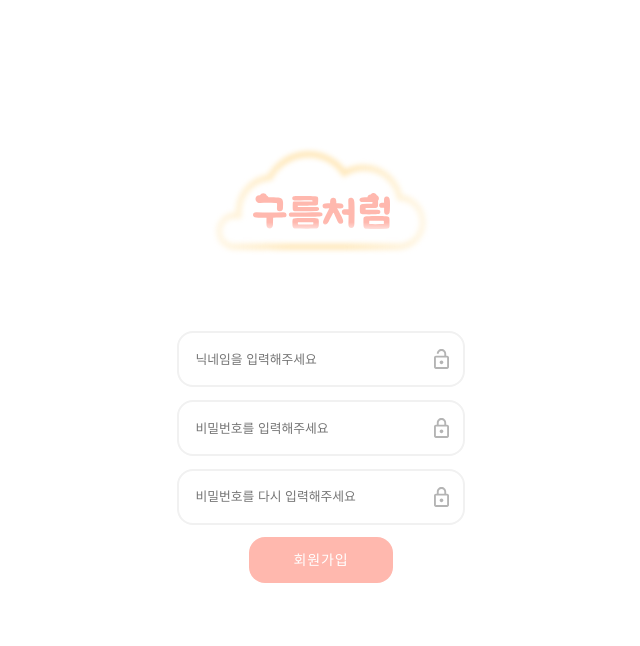
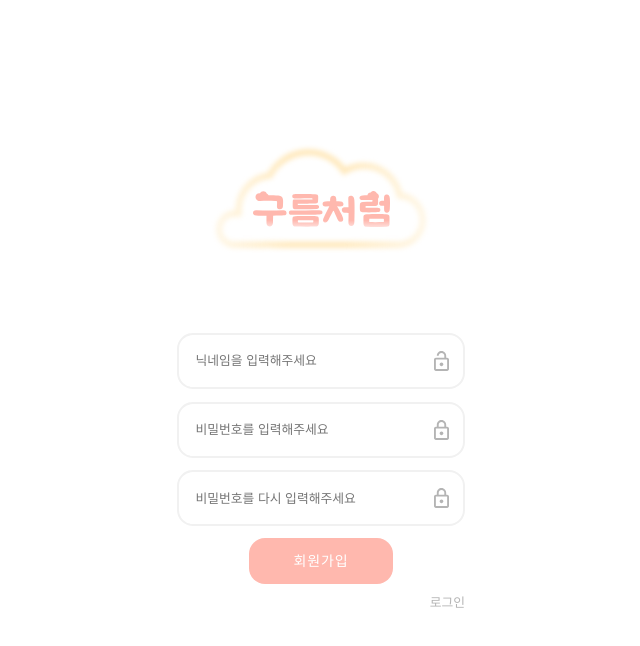
Before and after one commit to goormthon-Univ/TEAM_6, a React (Vite) app: page /signup in a window 1280 px wide. Shown: the top 646 px of the page, without its empty margins (319-959 px from the left). Built offline with nearby package versions, Linux system fonts and the light colour scheme; no server answers; a web font is replaced by a local one.

Commit message:
feat: 페이지 전환

```diff
--- a/src/pages/LoginPage/index.tsx
+++ b/src/pages/LoginPage/index.tsx
@@ -1,4 +1,4 @@
-import { IonButton, IonInput, IonPage } from "@ionic/react";
+import { IonButton, IonContent, IonInput, IonPage } from "@ionic/react";
 import React, { useState } from "react";
 import styled from "styled-components";
 import MainImage from "../../assets/login/MainImage";
@@ -47,7 +47,10 @@ const LoginPage = () => {
   };
   return (
     <BaseDiv>
-      <MainImage />
+      <StyledHeader>
+        <MainImage />
+      </StyledHeader>
+
       <StyledContent>
         <form onSubmit={(e) => handleSubmit(e)} action="">
           <StyledInputBox isLoginFailed={isLoginFailed}>
@@ -70,10 +73,18 @@ const LoginPage = () => {
             />
             <StyledLock isOpen={false} />
           </StyledInputBox>
+          {isLoginFailed ? (
+            <StyledAlertDiv>잘못된 닉네임/비밀번호 입니다.</StyledAlertDiv>
+          ) : (
+            <></>
+          )}
           <IonBtnBox>
             <StyledIonButton type="submit">로그인</StyledIonButton>
           </IonBtnBox>
         </form>
+        <StyledLinkBox>
+          <StyledLink href="/signup">회원가입</StyledLink>
+        </StyledLinkBox>
       </StyledContent>
     </BaseDiv>
   );
@@ -87,8 +98,18 @@ const BaseDiv = styled(IonPage)`
   align-items: center;
   justify-content: center;
 
+  background-color: white;
+
   width: 100%;
   height: 100%;
+`;
+
+const StyledHeader = styled.div`
+  display: flex;
+  flex-direction: column;
+  align-items: center;
+  width: 100%;
+  height: 7rem;
 `;
 
 const StyledContent = styled.div`
@@ -147,3 +168,30 @@ const StyledIonButton = styled(IonButton)`
 `;
 
 const StyledLock = styled(LockImage)``;
+
+const StyledAlertDiv = styled.div`
+  width: 18rem;
+  text-align: right;
+  color: #fc8787;
+  font-size: 0.7rem;
+`;
+
+const StyledLinkBox = styled.div`
+  margin-top: 0.2rem;
+
+  display: flex;
+  justify-content: end;
+  align-items: center;
+  width: 18rem;
+  text-align: right;
+`;
+
+const StyledLink = styled.a`
+  text-decoration: none;
+
+  text-align: right;
+  color: #b4b4b4;
+  font-size: 0.8rem;
+
+  cursor: pointer;
+`;
--- a/src/pages/SignupPage/index.tsx
+++ b/src/pages/SignupPage/index.tsx
@@ -69,7 +69,10 @@ const SignupPage = () => {
 
   return (
     <BaseDiv>
-      <MainImage />
+      <StyledHeader>
+        <MainImage />
+      </StyledHeader>
+
       <StyledContent>
         <form onSubmit={(e) => handleSubmit(e)} action="">
           <StyledIdInputBox isOkNickname={isOkNickname}>
@@ -118,6 +121,10 @@ const SignupPage = () => {
             <StyledIonButton type="submit">회원가입</StyledIonButton>
           </IonBtnBox>
         </form>
+
+        <StyledLinkBox>
+          <StyledLink href="/login">로그인</StyledLink>
+        </StyledLinkBox>
       </StyledContent>
     </BaseDiv>
   );
@@ -131,8 +138,18 @@ const BaseDiv = styled(IonPage)`
   align-items: center;
   justify-content: center;
 
+  background-color: white;
+
   width: 100%;
   height: 100%;
+`;
+
+const StyledHeader = styled.div`
+  display: flex;
+  flex-direction: column;
+  align-items: center;
+  width: 100%;
+  height: 7rem;
 `;
 
 const StyledContent = styled.div`
@@ -212,3 +229,23 @@ const StyledAlertDiv = styled.div`
   color: #fc8787;
   font-size: 0.7rem;
 `;
+
+const StyledLinkBox = styled.div`
+  margin-top: 0.2rem;
+
+  display: flex;
+  justify-content: end;
+  align-items: center;
+  width: 18rem;
+  text-align: right;
+`;
+
+const StyledLink = styled.a`
+  text-decoration: none;
+
+  text-align: right;
+  color: #b4b4b4;
+  font-size: 0.8rem;
+
+  cursor: pointer;
+`;
```
